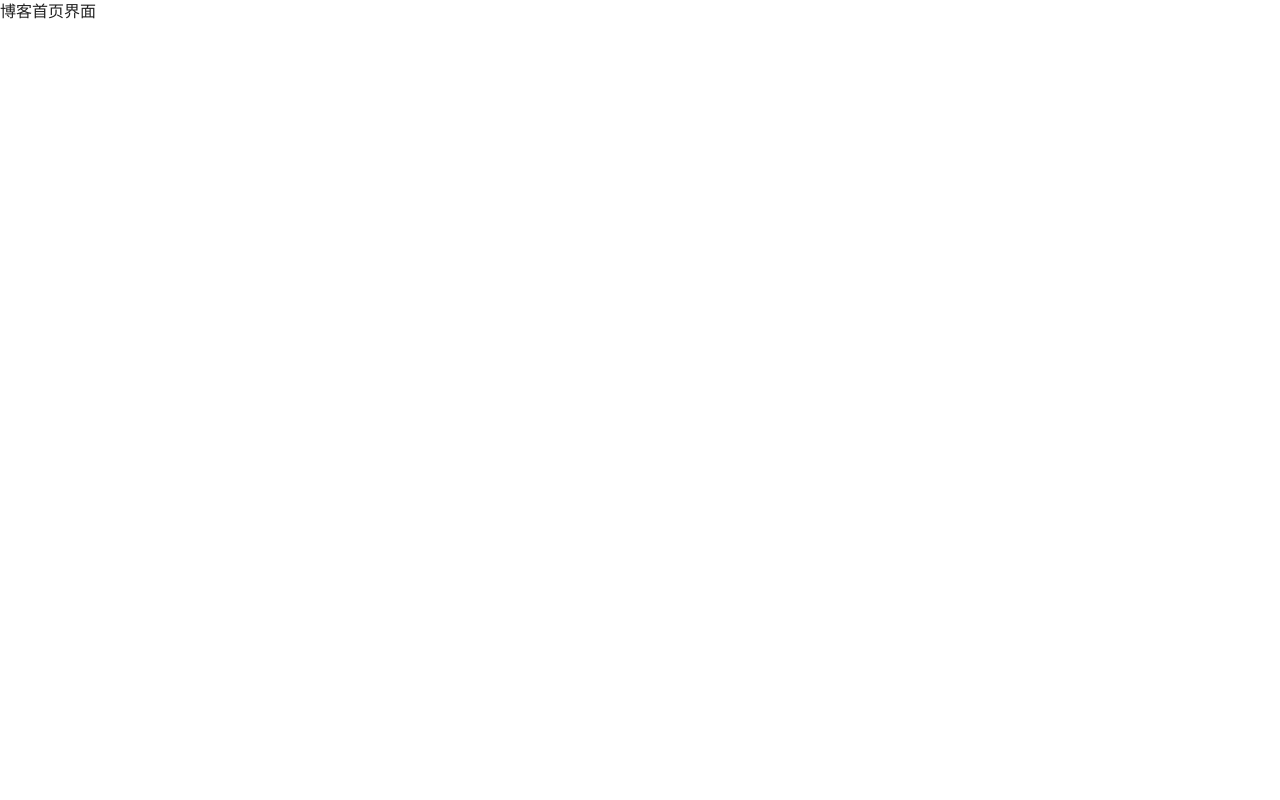
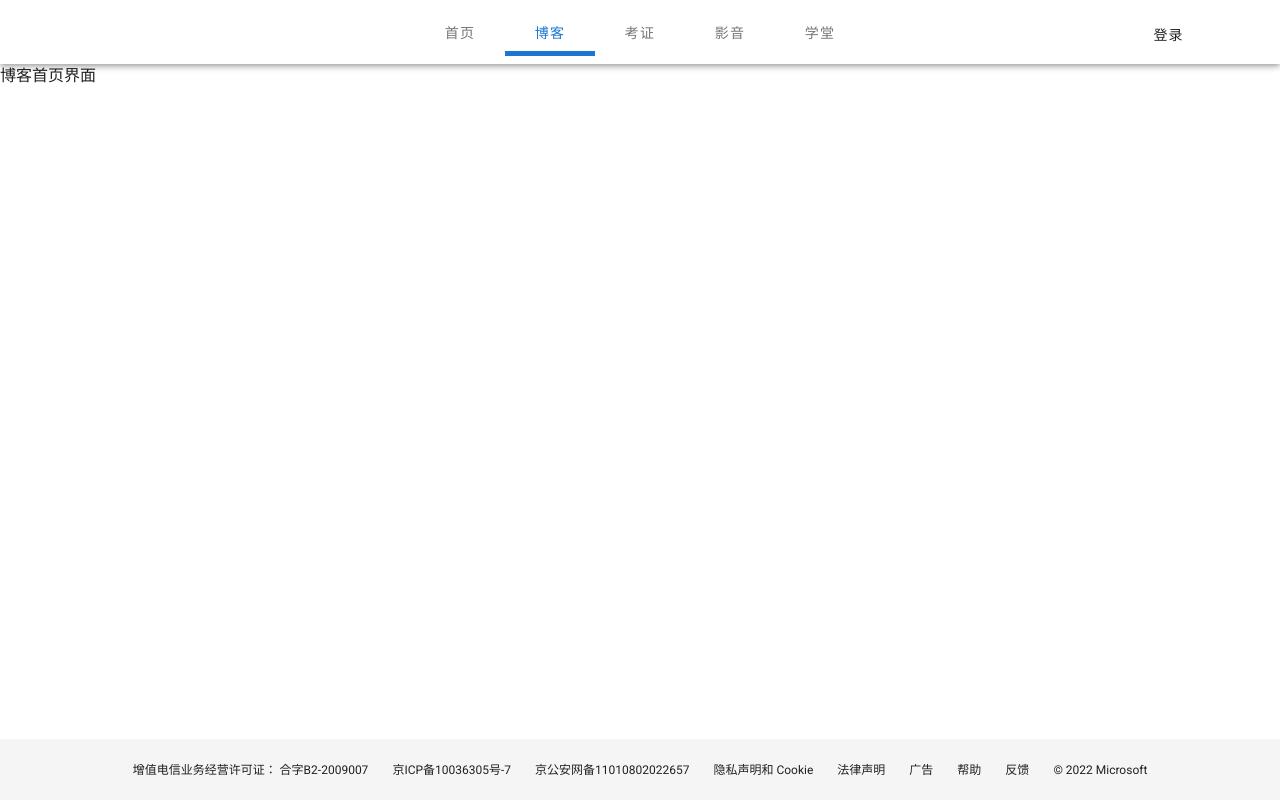
Before and after one commit to leeshifu666/vueproject, a Vue app in the folder vue_gaoqian/: page /#/blog in a window 1280 px wide. Built offline with nearby package versions, Linux system fonts and the light colour scheme.

Commit message:
vue项目练习

```diff
--- a/vue_gaoqian/src/views/blog/BlogHomeView.vue
+++ b/vue_gaoqian/src/views/blog/BlogHomeView.vue
@@ -1,8 +1,25 @@
 <template>
   <v-app>
+    <!-- 应用栏区域 -->
+    <v-app-bar app color="#ffffff">
+      <!-- 应用栏容器 -->
+        <v-container fluid>
+        <!-- 应用栏菜单选项 -->
+          <v-tabs centered slider-size="5">
+            <v-tab v-for="tab in tabMenus" :key="tab.id" :to="tab.href">{{tab.name}}</v-tab>
+          </v-tabs>
+          <!-- 登录按钮 -->
+          <v-btn absolute right top text class="mr-16" >登录</v-btn>
+        </v-container>
+    </v-app-bar>
     <v-main>
       博客首页界面
     </v-main>
+    <v-footer class="text-center">
+      <v-container>
+        <v-chip small label color="transparent" v-for="link in footerLinks" :to="link.to" :key="link.id">{{link.text}}</v-chip>
+      </v-container>
+    </v-footer>
   </v-app>
 </template>
 
@@ -10,6 +27,44 @@
 
   export default {
     name: 'BlogHomeView',
+    data: () => ({
+      tabMenus: [],  //应用栏菜单
+      footerLinks: [],  //页脚链接
+    }),
+    methods: {
+      //获取应用栏菜单
+      getAppBarMenus (){
+        //请求服务器 -- 获取 --应用栏菜单
+        this.tabMenus = [
+          {id: 1, name: '首页', href: '/'},
+          {id: 2, name: '博客', href: '/blog'},
+          {id: 3, name: '考证', href: '/exam'},
+          {id: 4, name: '影音', href: '/film'},
+          {id: 5, name: '学堂', href: '/school'},
+        ]
+      },
+      //获取页脚信息
+      getFooterLinks() {
+        //请求服务器 -- 获取页脚链接
+        this.footerLinks = [
+          {id: 1, text: '增值电信业务经营许可证： 合字B2-2009007', to: ''},
+          {id: 2, text: '京ICP备10036305号-7', to: ''},
+          {id: 3, text: '京公安网备11010802022657', to: ''},
+          {id: 4, text: '隐私声明和 Cookie', to: ''},
+          {id: 5, text: '法律声明', to: ''},
+          {id: 6, text: '广告', to: ''},
+          {id: 7, text: '帮助', to: ''},
+          {id: 8, text: '反馈', to: ''},
+          {id: 9, text: '© 2022 Microsoft', to: ''},
+        ]
+      }
+    },
+    created() {
+        //获取应用栏菜单
+        this.getAppBarMenus()
+        //获取页脚链接
+        this.getFooterLinks()
+    }
   }
 </script>
 
--- a/vue_gaoqian/src/views/exam/ExamHomeView.vue
+++ b/vue_gaoqian/src/views/exam/ExamHomeView.vue
@@ -1,8 +1,25 @@
 <template>
   <v-app>
+    <!-- 应用栏区域 -->
+    <v-app-bar app color="#ffffff">
+      <!-- 应用栏容器 -->
+        <v-container fluid>
+        <!-- 应用栏菜单选项 -->
+          <v-tabs centered slider-size="5">
+            <v-tab v-for="tab in tabMenus" :key="tab.id" :to="tab.href">{{tab.name}}</v-tab>
+          </v-tabs>
+          <!-- 登录按钮 -->
+          <v-btn absolute right top text class="mr-16" >登录</v-btn>
+        </v-container>
+    </v-app-bar>
     <v-main>
       考证首页界面
     </v-main>
+    <v-footer class="text-center">
+      <v-container>
+        <v-chip small label color="transparent" v-for="link in footerLinks" :to="link.to" :key="link.id">{{link.text}}</v-chip>
+      </v-container>
+    </v-footer>
   </v-app>
 </template>
 
@@ -10,6 +27,44 @@
 
   export default {
     name: 'ExamHomeView',
+    data: () => ({
+      tabMenus: [],  //应用栏菜单
+      footerLinks: [],  //页脚链接
+    }),
+    methods: {
+      //获取应用栏菜单
+      getAppBarMenus (){
+        //请求服务器 -- 获取 --应用栏菜单
+        this.tabMenus = [
+          {id: 1, name: '首页', href: '/'},
+          {id: 2, name: '博客', href: '/blog'},
+          {id: 3, name: '考证', href: '/exam'},
+          {id: 4, name: '影音', href: '/film'},
+          {id: 5, name: '学堂', href: '/school'},
+        ]
+      },
+      //获取页脚信息
+      getFooterLinks() {
+        //请求服务器 -- 获取页脚链接
+        this.footerLinks = [
+          {id: 1, text: '增值电信业务经营许可证： 合字B2-2009007', to: ''},
+          {id: 2, text: '京ICP备10036305号-7', to: ''},
+          {id: 3, text: '京公安网备11010802022657', to: ''},
+          {id: 4, text: '隐私声明和 Cookie', to: ''},
+          {id: 5, text: '法律声明', to: ''},
+          {id: 6, text: '广告', to: ''},
+          {id: 7, text: '帮助', to: ''},
+          {id: 8, text: '反馈', to: ''},
+          {id: 9, text: '© 2022 Microsoft', to: ''},
+        ]
+      }
+    },
+    created() {
+        //获取应用栏菜单
+        this.getAppBarMenus()
+        //获取页脚链接
+        this.getFooterLinks()
+    }
   }
 </script>
 
--- a/vue_gaoqian/src/views/film/FilmHomeView.vue
+++ b/vue_gaoqian/src/views/film/FilmHomeView.vue
@@ -1,8 +1,25 @@
 <template>
   <v-app>
+    <!-- 应用栏区域 -->
+    <v-app-bar app color="#ffffff">
+      <!-- 应用栏容器 -->
+        <v-container fluid>
+        <!-- 应用栏菜单选项 -->
+          <v-tabs centered slider-size="5">
+            <v-tab v-for="tab in tabMenus" :key="tab.id" :to="tab.href">{{tab.name}}</v-tab>
+          </v-tabs>
+          <!-- 登录按钮 -->
+          <v-btn absolute right top text class="mr-16" >登录</v-btn>
+        </v-container>
+    </v-app-bar>
     <v-main>
       影音首页界面
     </v-main>
+    <v-footer class="text-center">
+      <v-container>
+        <v-chip small label color="transparent" v-for="link in footerLinks" :to="link.to" :key="link.id">{{link.text}}</v-chip>
+      </v-container>
+    </v-footer>
   </v-app>
 </template>
 
@@ -10,6 +27,44 @@
 
   export default {
     name: 'FilmHomeView',
+    data: () => ({
+      tabMenus: [],  //应用栏菜单
+      footerLinks: [],  //页脚链接
+    }),
+    methods: {
+      //获取应用栏菜单
+      getAppBarMenus (){
+        //请求服务器 -- 获取 --应用栏菜单
+        this.tabMenus = [
+          {id: 1, name: '首页', href: '/'},
+          {id: 2, name: '博客', href: '/blog'},
+          {id: 3, name: '考证', href: '/exam'},
+          {id: 4, name: '影音', href: '/film'},
+          {id: 5, name: '学堂', href: '/school'},
+        ]
+      },
+      //获取页脚信息
+      getFooterLinks() {
+        //请求服务器 -- 获取页脚链接
+        this.footerLinks = [
+          {id: 1, text: '增值电信业务经营许可证： 合字B2-2009007', to: ''},
+          {id: 2, text: '京ICP备10036305号-7', to: ''},
+          {id: 3, text: '京公安网备11010802022657', to: ''},
+          {id: 4, text: '隐私声明和 Cookie', to: ''},
+          {id: 5, text: '法律声明', to: ''},
+          {id: 6, text: '广告', to: ''},
+          {id: 7, text: '帮助', to: ''},
+          {id: 8, text: '反馈', to: ''},
+          {id: 9, text: '© 2022 Microsoft', to: ''},
+        ]
+      }
+    },
+    created() {
+        //获取应用栏菜单
+        this.getAppBarMenus()
+        //获取页脚链接
+        this.getFooterLinks()
+    }
   }
 </script>
 
--- a/vue_gaoqian/src/views/school/SchoolHomeView.vue
+++ b/vue_gaoqian/src/views/school/SchoolHomeView.vue
@@ -1,8 +1,25 @@
 <template>
   <v-app>
+    <!-- 应用栏区域 -->
+    <v-app-bar app color="#ffffff">
+      <!-- 应用栏容器 -->
+        <v-container fluid>
+        <!-- 应用栏菜单选项 -->
+          <v-tabs centered slider-size="5">
+            <v-tab v-for="tab in tabMenus" :key="tab.id" :to="tab.href">{{tab.name}}</v-tab>
+          </v-tabs>
+          <!-- 登录按钮 -->
+          <v-btn absolute right top text class="mr-16" >登录</v-btn>
+        </v-container>
+    </v-app-bar>
     <v-main>
       学堂首页界面
     </v-main>
+    <v-footer class="text-center">
+      <v-container>
+        <v-chip small label color="transparent" v-for="link in footerLinks" :to="link.to" :key="link.id">{{link.text}}</v-chip>
+      </v-container>
+    </v-footer>
   </v-app>
 </template>
 
@@ -10,6 +27,44 @@
 
   export default {
     name: 'SchoolHomeView',
+    data: () => ({
+      tabMenus: [],  //应用栏菜单
+      footerLinks: [],  //页脚链接
+    }),
+    methods: {
+      //获取应用栏菜单
+      getAppBarMenus (){
+        //请求服务器 -- 获取 --应用栏菜单
+        this.tabMenus = [
+          {id: 1, name: '首页', href: '/'},
+          {id: 2, name: '博客', href: '/blog'},
+          {id: 3, name: '考证', href: '/exam'},
+          {id: 4, name: '影音', href: '/film'},
+          {id: 5, name: '学堂', href: '/school'},
+        ]
+      },
+      //获取页脚信息
+      getFooterLinks() {
+        //请求服务器 -- 获取页脚链接
+        this.footerLinks = [
+          {id: 1, text: '增值电信业务经营许可证： 合字B2-2009007', to: ''},
+          {id: 2, text: '京ICP备10036305号-7', to: ''},
+          {id: 3, text: '京公安网备11010802022657', to: ''},
+          {id: 4, text: '隐私声明和 Cookie', to: ''},
+          {id: 5, text: '法律声明', to: ''},
+          {id: 6, text: '广告', to: ''},
+          {id: 7, text: '帮助', to: ''},
+          {id: 8, text: '反馈', to: ''},
+          {id: 9, text: '© 2022 Microsoft', to: ''},
+        ]
+      }
+    },
+    created() {
+        //获取应用栏菜单
+        this.getAppBarMenus()
+        //获取页脚链接
+        this.getFooterLinks()
+    }
   }
 </script>
 
```
